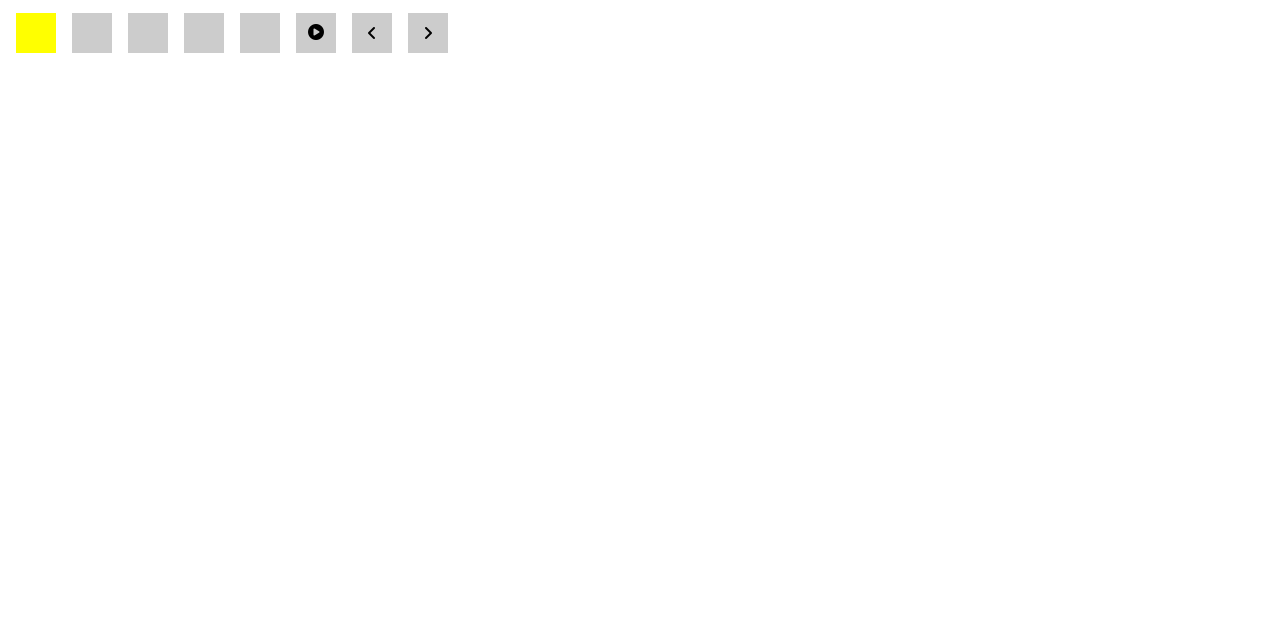
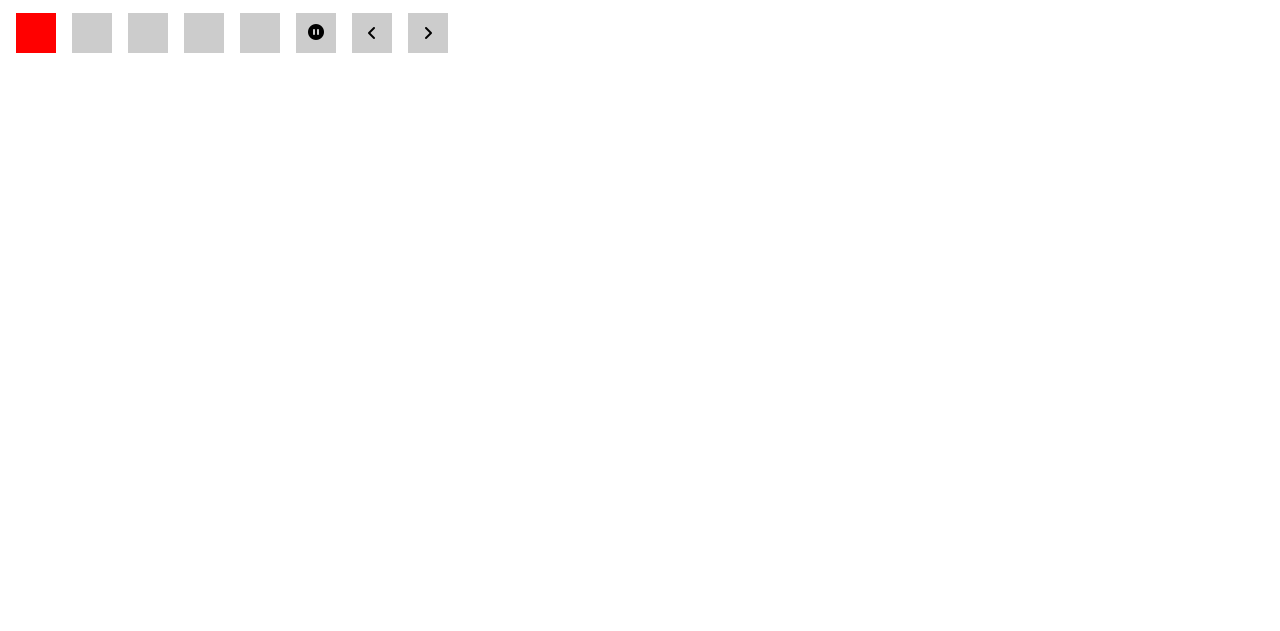
Before and after one commit to OH-front-end/carousel_example, a website with bundled scripts: page index.html in a window 1280 px wide. Shown: the part 169-800 px from the top of the page. Built offline with nearby package versions, Linux system fonts and the light colour scheme.

Commit message:
six commit

```diff
--- a/assets/js/main.js
+++ b/assets/js/main.js
@@ -3,6 +3,5 @@
 const carousel = new Carousel({
   containerID: '.mycarousel',
   slideID: '.item',
-  isPlay: false
 });
 carousel.init();
--- a/assets/scss/style.scss
+++ b/assets/scss/style.scss
@@ -93,7 +93,7 @@
   user-select: none;
 
   &.active {
-    background-color: yellow;
+    background-color: red;
   }
 }
 .control-pause {
```
Also changed, not shown: assets/css/style.css.
